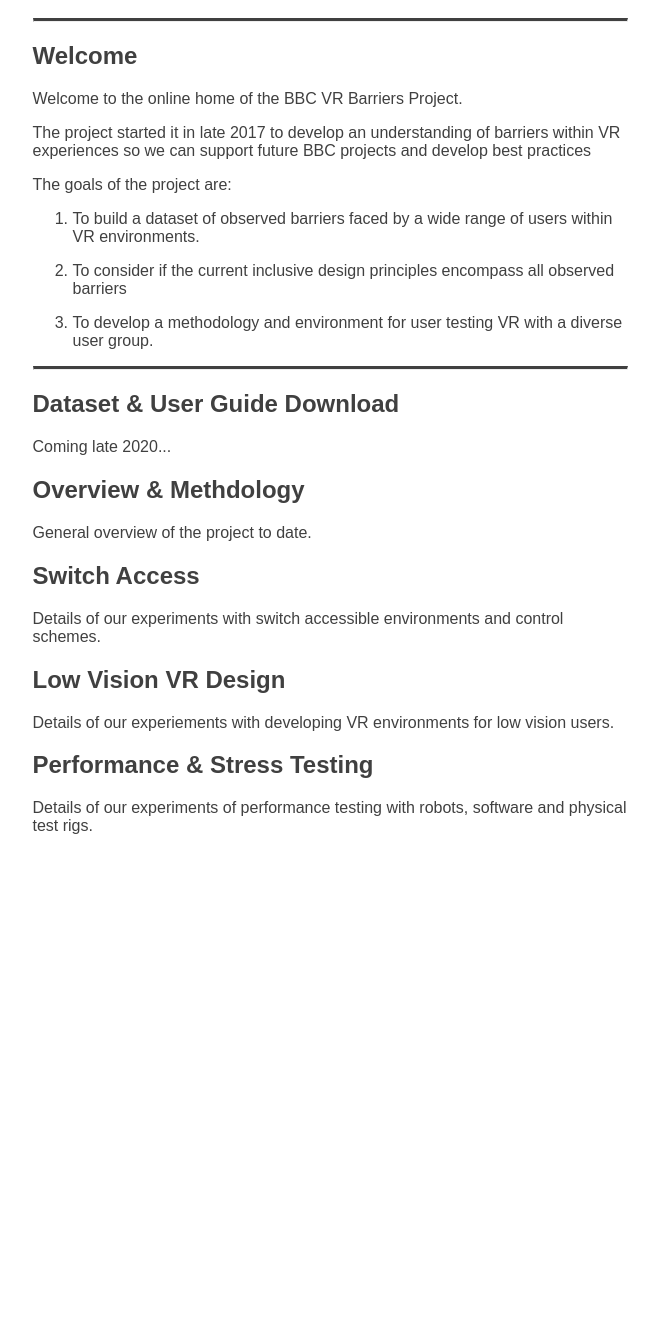
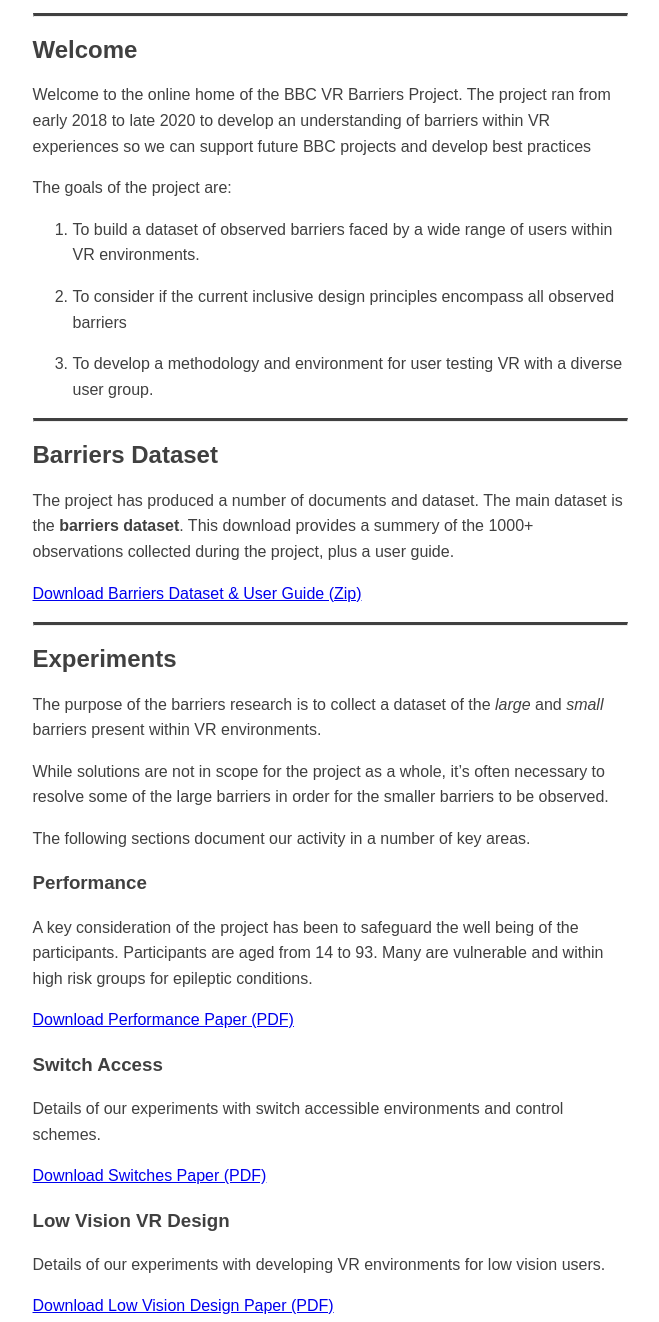
Before and after one commit to bbc/vr-barriers-dev, a website: page docs/index.html in a window 1280 px wide. Shown: the part 301-1623 px from the top of the page, without its empty margins (310-969 px from the left). Before the commit the page ends 1152 px from the top, so only its background shows below. Drawn offline with Linux system fonts and the light colour scheme.

Commit message:
Update Rendered Pages.

```diff
--- a/docs/index.html
+++ b/docs/index.html
@@ -4,13 +4,14 @@
     <meta charset="UTF-8">
     <meta name="viewport" content="width=device-width, initial-scale=1.0">
     <meta http-equiv="X-UA-Compatible" content="ie=edge">
-    <title>VR Stuff</title>
+    <title>BBC VR Barriers Project</title>
     <style>body {
   font-family: ReithSans,Arial,Helvetica,freesans,sans-serif;
   color: #404040;
   width: 100%;
   max-width: 595px;
   margin: 0 auto;
+  line-height: 1.6em;
 }
 
 img {
@@ -22,12 +23,13 @@
 }</style>
   </head>
   <body>
-    <h1><img src="https://github.com/bbc/vr-barriers-dev/blob/master/images/logo.png?raw=true" alt="BBC VR Barriers Project" /></h1>
-    <hr>
+    <h1>
+      <img src="https://github.com/bbc/vr-barriers-dev/blob/master/images/logo.png?raw=true" alt="BBC VR Barriers Project" />
+    </h1>
+    <hr />
     <div class="container">
       <h2>Welcome</h2>
-<p>Welcome to the online home of the BBC VR Barriers Project.</p>
-<p>The project started it in late 2017 to develop an understanding of barriers within VR experiences so we can support future BBC projects and develop best practices</p>
+<p>Welcome to the online home of the BBC VR Barriers Project. The project ran from early 2018 to late 2020 to develop an understanding of barriers within VR experiences so we can support future BBC projects and develop best practices</p>
 <p>The goals of the project are:</p>
 <ol>
 <li>
@@ -41,16 +43,23 @@
 </li>
 </ol>
 <hr>
-<h2>Dataset &amp; User Guide Download</h2>
-<p>Coming late 2020...</p>
-<h2>Overview &amp; Methdology</h2>
-<p>General overview of the project to date.</p>
-<h2>Switch Access</h2>
+<h2>Barriers Dataset</h2>
+<p>The project has produced a number of documents and dataset. The main dataset is the <strong>barriers dataset</strong>. This download provides a summery of the 1000+ observations collected during the project, plus a user guide.</p>
+<p><a href="/download">Download Barriers Dataset &amp; User Guide (Zip)</a></p>
+<hr>
+<h2>Experiments</h2>
+<p>The purpose of the barriers research is to collect a dataset of the <em>large</em> and <em>small</em> barriers present within VR environments.</p>
+<p>While solutions are not in scope for the project as a whole, it’s often necessary to resolve some of the large barriers in order for the smaller barriers to be observed.</p>
+<p>The following sections document our activity in a number of key areas.</p>
+<h3>Performance</h3>
+<p>A key consideration of the project has been to safeguard the well being of the participants. Participants are aged from 14 to 93. Many are vulnerable and within high risk groups for epileptic conditions.</p>
+<p><a href="/download">Download Performance Paper (PDF)</a></p>
+<h3>Switch Access</h3>
 <p>Details of our experiments with switch accessible environments and control schemes.</p>
-<h2>Low Vision VR Design</h2>
-<p>Details of our experiements with developing VR environments for low vision users.</p>
-<h2>Performance &amp; Stress Testing</h2>
-<p>Details of our experiments of performance testing with robots, software and physical test rigs.</p>
+<p><a href="/download">Download Switches Paper (PDF)</a></p>
+<h3>Low Vision VR Design</h3>
+<p>Details of our experiments with developing VR environments for low vision users.</p>
+<p><a href="/download">Download Low Vision Design Paper (PDF)</a></p>
 
     </div>
   </body>
```
